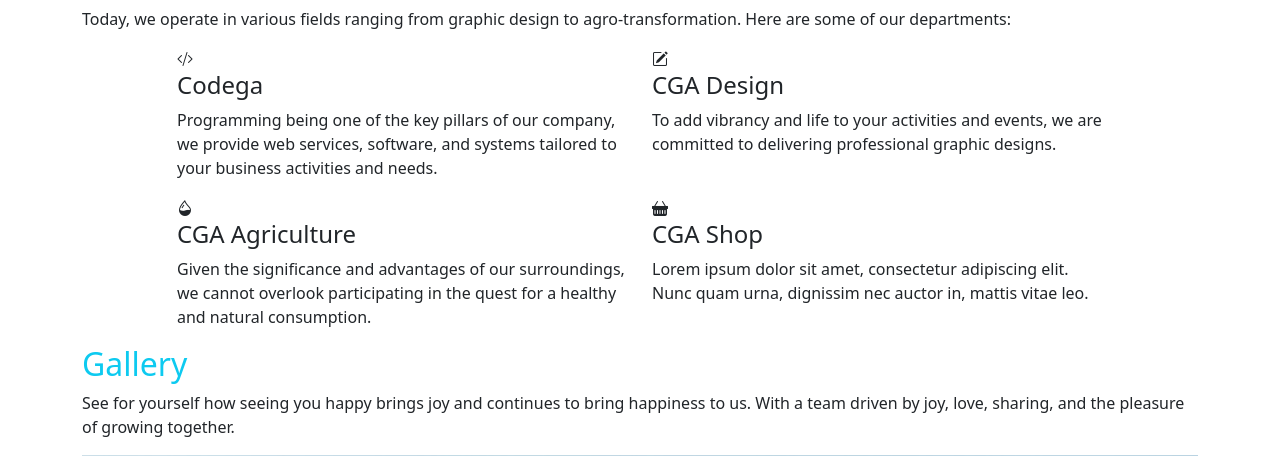
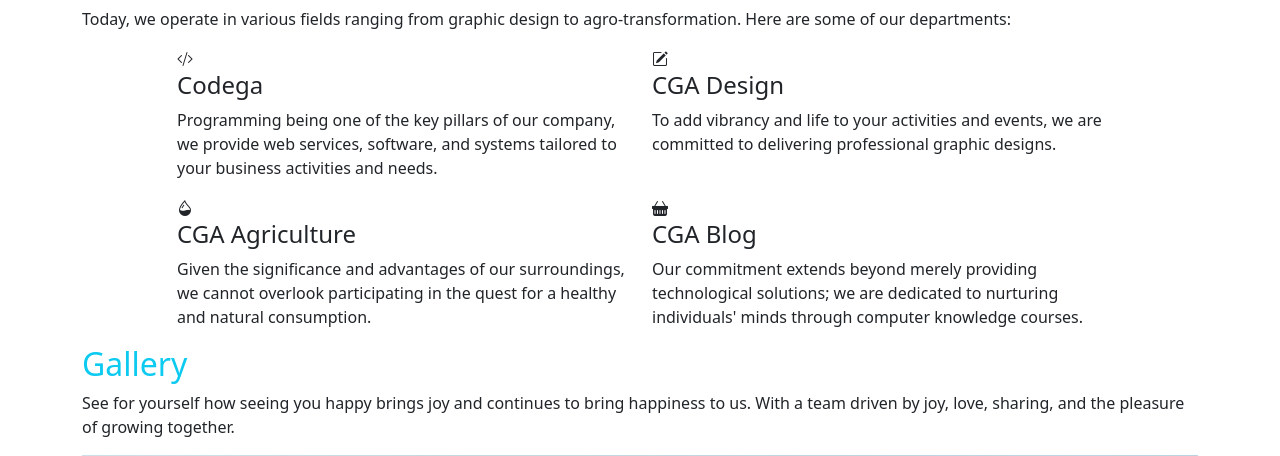
Before and after one commit to DestinBir/Code_Growth_Alive_old_version, a Django app: page / in a window 1280 px wide. Shown: the part 612-1068 px from the top of the page. Run offline with Django 5.2, Linux system fonts and the light colour scheme; some libraries are stand-ins or nearby versions.

Commit message:
finishing the cGA blog area description

```diff
--- a/general/templates/general/home.html
+++ b/general/templates/general/home.html
@@ -49,8 +49,8 @@
                     <p>Given the significance and advantages of our surroundings, we cannot overlook participating in the quest for a healthy and natural consumption.</p>
                 </div>
                 <div class="col-md-5 feature-box"><i class="bi-basket-fill icon"></i>
-                    <h4>CGA Shop</h4>
-                    <p>Lorem ipsum dolor sit amet, consectetur adipiscing elit. Nunc quam urna, dignissim nec auctor in, mattis vitae leo.</p>
+                    <h4>CGA Blog</h4>
+                    <p>Our commitment extends beyond merely providing technological solutions; we are dedicated to nurturing individuals' minds through computer knowledge courses.</p>
                 </div>
             </div>
         </div>
```
Also changed, not shown: blog/templates/blog/articles.html (+6 -3 lines).
